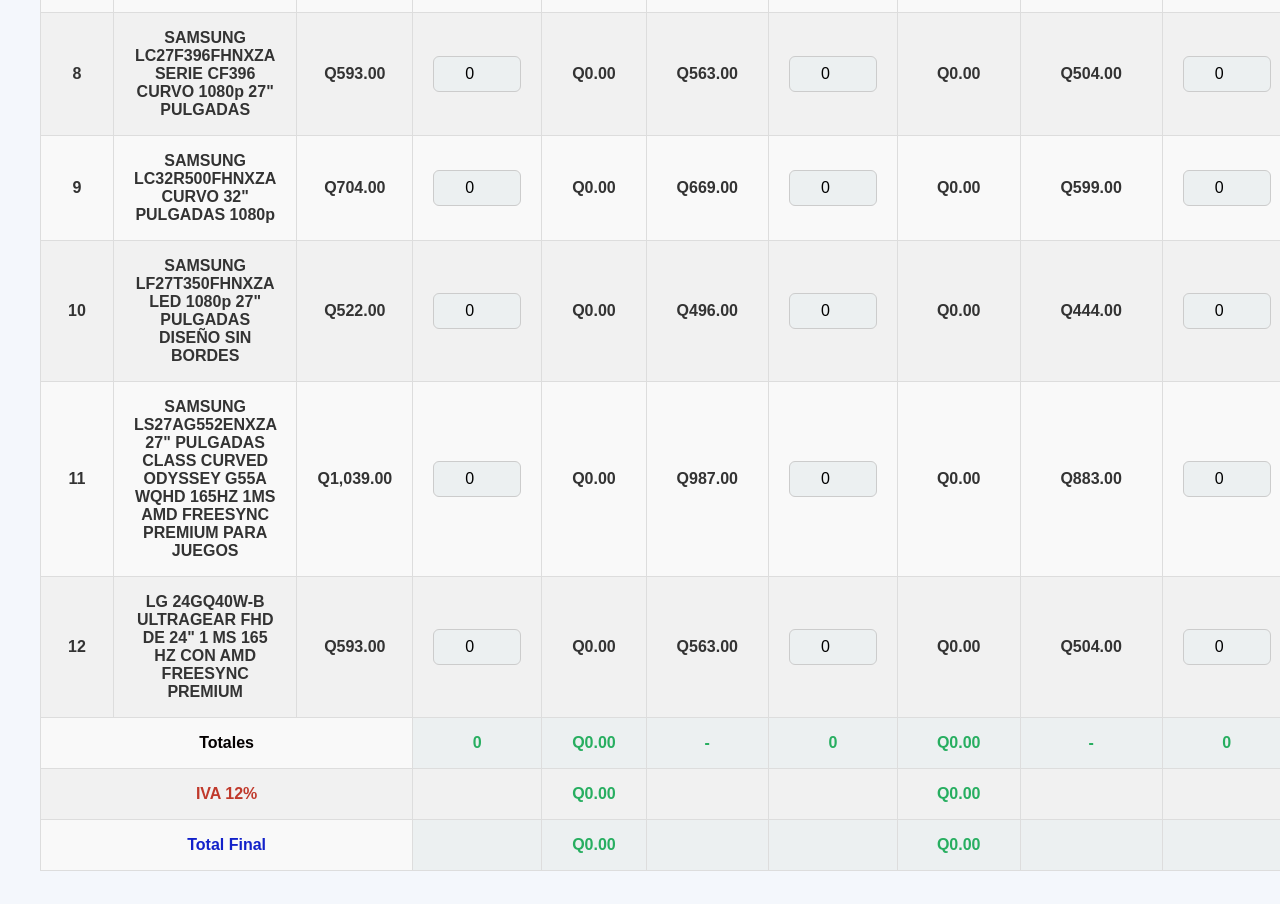
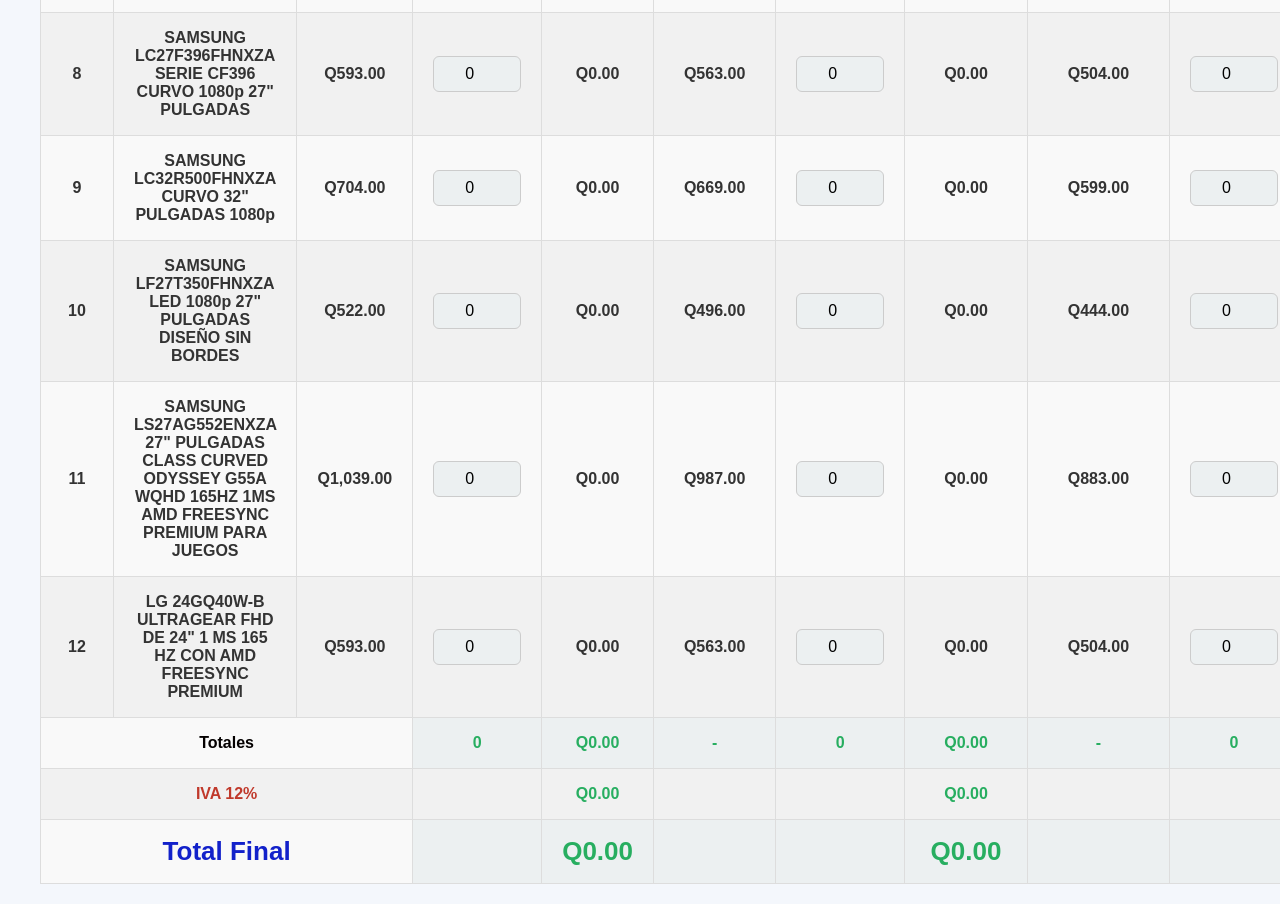
Before and after one commit to heneag/lcdsgasare, a plain HTML site: page index.html in a window 1280 px wide. Shown: the part 1060-1964 px from the top of the page. Drawn offline with Linux system fonts and the light colour scheme.

Commit message:
Update index.html

```diff
--- a/index.html
+++ b/index.html
@@ -86,7 +86,8 @@
 
         .total-summary-row {
             background-color: #f39c12;
-            color: rgb(18, 33, 202);font-weight: bold;
+            color: rgb(18, 33, 202);
+            font-size: 20px;
         }
 
         .total-iva-row {
@@ -325,7 +326,6 @@
                     <td class="total-distributor">Q0.00</td>
                 </tr>
 
-
                 <!-- Fila de sumatoria -->
                 <tr class="total-row">
                     <td colspan="3"><strong>Totales</strong></td>
@@ -353,82 +353,105 @@
 
                 <!-- Fila de resumen total -->
                 <tr class="total-summary-row">
-                    <td colspan="3"><strong>Total Final</strong></td>
+                    <td colspan="3"><strong style="font-size: 26px;">Total Final</strong></td>
                     <td class="total-cell"></td>
-                    <td class="total-cell" id="final-total">Q0.00</td>
+                    <td class="total-cell" id="final-total" style="font-size: 26px;">Q0.00</td>
                     <td class="total-cell"></td>
                     <td class="total-cell"></td>
-                    <td class="total-cell" id="final-total-wholesale">Q0.00</td>
+                    <td class="total-cell" id="final-total-wholesale" style="font-size: 26px;">Q0.00</td>
                     <td class="total-cell"></td>
                     <td class="total-cell"></td>
-                    <td class="total-cell" id="final-total-distributor">Q0.00</td>
+                    <td class="total-cell" id="final-total-distributor" style="font-size: 26px;">Q0.00</td>
                 </tr>
                 </tbody>
                 </table>
                 </div>
 
                 <script>
-        // Actualizar los totales
-        const updateTotal = () => {
-            let total = 0;
-            let totalWholesale = 0;
-            let totalDistributor = 0;
+                // Función para actualizar los totales incluyendo IVA y total final
+                function updateTotals() {
+                    let totalQty = 0;
+                    let totalAmount = 0;
+                    let totalQtyWholesale = 0;
+                    let totalAmountWholesale = 0;
+                    let totalQtyDistributor = 0;
+                    let totalAmountDistributor = 0;
 
-            let sumQty = 0;
-            let sumQtyWholesale = 0;
-            let sumQtyDistributor = 0;
+                    // Tasa de IVA (puedes modificar este valor según corresponda)
+                    const ivaRate = 0.13;  // 13% de IVA
 
-            // Para cada fila, obtenemos los valores y calculamos el total
-            document.querySelectorAll('.qty').forEach((input, index) => {
-                const price = parseFloat(input.dataset.price);
-                const qty = parseInt(input.value);
-                const row = input.closest('tr');
-                const totalCell = row.querySelector('.total');
-                const wholesaleInput = row.querySelector('.qty-wholesale');
-                const distributorInput = row.querySelector('.qty-distributor');
+                    // Iterar sobre cada fila para calcular los totales
+                    document.querySelectorAll('tr').forEach(row => {
+                        let qty = row.querySelector('.qty');
+                        let qtyWholesale = row.querySelector('.qty-wholesale');
+                        let qtyDistributor = row.querySelector('.qty-distributor');
 
-                total += price * qty;
-                totalWholesale += parseFloat(wholesaleInput.dataset.price) * parseInt(wholesaleInput.value);
-                totalDistributor += parseFloat(distributorInput.dataset.price) * parseInt(distributorInput.value);
+                        let price = parseFloat(qty ? qty.getAttribute('data-price') : 0);
+                        let priceWholesale = parseFloat(qtyWholesale ? qtyWholesale.getAttribute('data-price') : 0);
+                        let priceDistributor = parseFloat(qtyDistributor ? qtyDistributor.getAttribute('data-price') : 0);
 
-                sumQty += qty;
-                sumQtyWholesale += parseInt(wholesaleInput.value);
-                sumQtyDistributor += parseInt(distributorInput.value);
+                        if (qty) {
+                            let qtyValue = parseInt(qty.value) || 0;
+                            let totalValue = qtyValue * price;
+                            row.querySelector('.total').textContent = `Q${totalValue.toFixed(2)}`;
+                            totalQty += qtyValue;
+                            totalAmount += totalValue;
+                        }
 
-                totalCell.textContent = `Q${(price * qty).toFixed(2)}`;
+                        if (qtyWholesale) {
+                            let qtyWholesaleValue = parseInt(qtyWholesale.value) || 0;
+                            let totalWholesaleValue = qtyWholesaleValue * priceWholesale;
+                            row.querySelector('.total-wholesale').textContent = `Q${totalWholesaleValue.toFixed(2)}`;
+                            totalQtyWholesale += qtyWholesaleValue;
+                            totalAmountWholesale += totalWholesaleValue;
+                        }
+
+                        if (qtyDistributor) {
+                            let qtyDistributorValue = parseInt(qtyDistributor.value) || 0;
+                            let totalDistributorValue = qtyDistributorValue * priceDistributor;
+                            row.querySelector('.total-distributor').textContent = `Q${totalDistributorValue.toFixed(2)}`;
+                            totalQtyDistributor += qtyDistributorValue;
+                            totalAmountDistributor += totalDistributorValue;
+                        }
                     });
 
-            // Actualizamos las sumas
-            document.getElementById('sum-qty').textContent = sumQty;
-            document.getElementById('sum-total').textContent = `Q${total.toFixed(2)}`;
-            document.getElementById('sum-qty-wholesale').textContent = sumQtyWholesale;
-            document.getElementById('sum-total-wholesale').textContent = `Q${totalWholesale.toFixed(2)}`;
-            document.getElementById('sum-qty-distributor').textContent = sumQtyDistributor;
-            document.getElementById('sum-total-distributor').textContent = `Q${totalDistributor.toFixed(2)}`;
+                    // Calcular IVA
+                    let ivaAmount = totalAmount * ivaRate;
+                    let ivaAmountWholesale = totalAmountWholesale * ivaRate;
+                    let ivaAmountDistributor = totalAmountDistributor * ivaRate;
 
-            // Calculamos y actualizamos el IVA
-            const iva = total * 0.12;
-            document.getElementById('iva-total').textContent = `Q${iva.toFixed(2)}`;
+                    // Calcular total final (con IVA)
+                    let totalFinal = totalAmount + ivaAmount;
+                    let totalFinalWholesale = totalAmountWholesale + ivaAmountWholesale;
+                    let totalFinalDistributor = totalAmountDistributor + ivaAmountDistributor;
 
-            const ivaWholesale = totalWholesale * 0.12;
-            document.getElementById('iva-total-wholesale').textContent = `Q${ivaWholesale.toFixed(2)}`;
+                    // Actualizar las filas de totales
+                    document.getElementById('sum-qty').textContent = totalQty;
+                    document.getElementById('sum-total').textContent = `Q${totalAmount.toFixed(2)}`;
+                    document.getElementById('sum-qty-wholesale').textContent = totalQtyWholesale;
+                    document.getElementById('sum-total-wholesale').textContent = `Q${totalAmountWholesale.toFixed(2)}`;
+                    document.getElementById('sum-qty-distributor').textContent = totalQtyDistributor;
+                    document.getElementById('sum-total-distributor').textContent = `Q${totalAmountDistributor.toFixed(2)}`;
 
-            const ivaDistributor = totalDistributor * 0.12;
-            document.getElementById('iva-total-distributor').textContent = `Q${ivaDistributor.toFixed(2)}`;
+                    // Actualizar IVA
+                    document.getElementById('iva-total').textContent = `Q${ivaAmount.toFixed(2)}`;
+                    document.getElementById('iva-total-wholesale').textContent = `Q${ivaAmountWholesale.toFixed(2)}`;
+                    document.getElementById('iva-total-distributor').textContent = `Q${ivaAmountDistributor.toFixed(2)}`;
 
-            // Total final con IVA
-            document.getElementById('final-total').textContent = `Q${(total + iva).toFixed(2)}`;
-            document.getElementById('final-total-wholesale').textContent = `Q${(totalWholesale + ivaWholesale).toFixed(2)}`;
-            document.getElementById('final-total-distributor').textContent = `Q${(totalDistributor + ivaDistributor).toFixed(2)}`;
+                    // Actualizar total final (con IVA)
+                    document.getElementById('final-total').textContent = `Q${totalFinal.toFixed(2)}`;
+                    document.getElementById('final-total-wholesale').textContent = `Q${totalFinalWholesale.toFixed(2)}`;
+                    document.getElementById('final-total-distributor').textContent = `Q${totalFinalDistributor.toFixed(2)}`;
                 }
 
-        // Agregamos los eventos a los inputs para actualizar los totales cuando cambian
+                // Asignar el evento para los inputs de cantidad
                 document.querySelectorAll('.qty, .qty-wholesale, .qty-distributor').forEach(input => {
-            input.addEventListener('input', updateTotal);
+                    input.addEventListener('input', updateTotals);
                 });
 
-        // Inicializar los totales
-        updateTotal();
+                // Llamar a la función al cargar la página para asegurar que los totales estén actualizados
+                window.onload = updateTotals;
                 </script>
+
                 </body>
                 </html>
```
Lines whose indentation alone changed are shown as unchanged.
